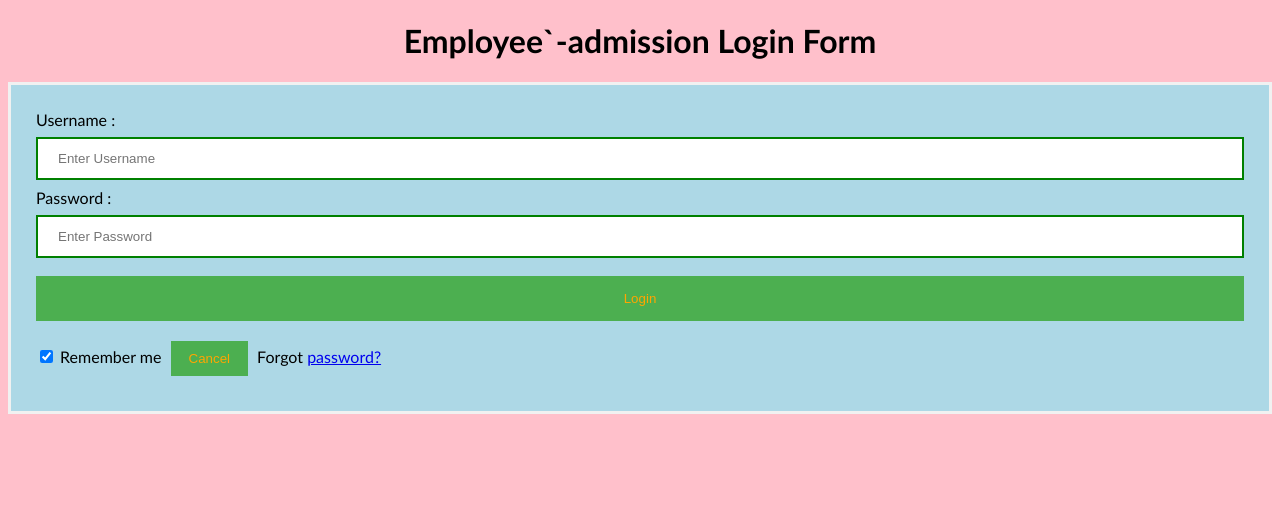
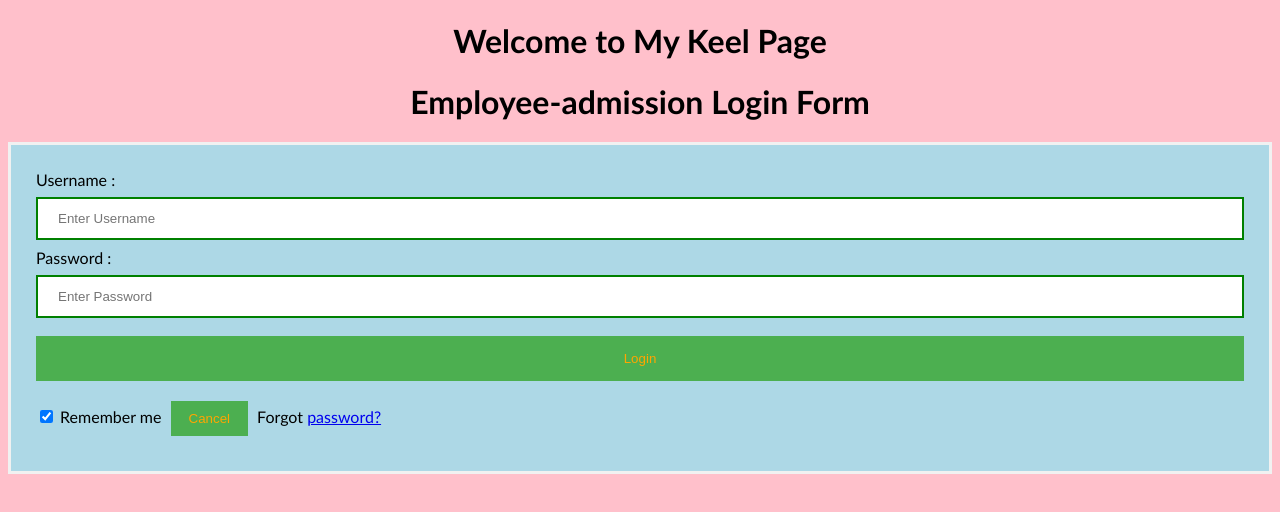
Before and after one commit to nirajvishwakarma/keel-prac, a plain HTML site: page index.html in a window 1280 px wide. Drawn offline with Linux system fonts and the light colour scheme.

Commit message:
index.html change

```diff
--- a/index.html
+++ b/index.html
@@ -45,7 +45,9 @@ button {
 </style>
 </head>
 <body>
-    <center> <h1> Employee`-admission Login Form </h1> </center>
+	<center> <h1> Welcome to My Keel Page </h1> </center>
+
+    <center> <h1> Employee-admission Login Form </h1> </center>
     <form>
         <div class="container">
             <label>Username : </label>
```
Also changed, not shown: keel.json (deleted).
